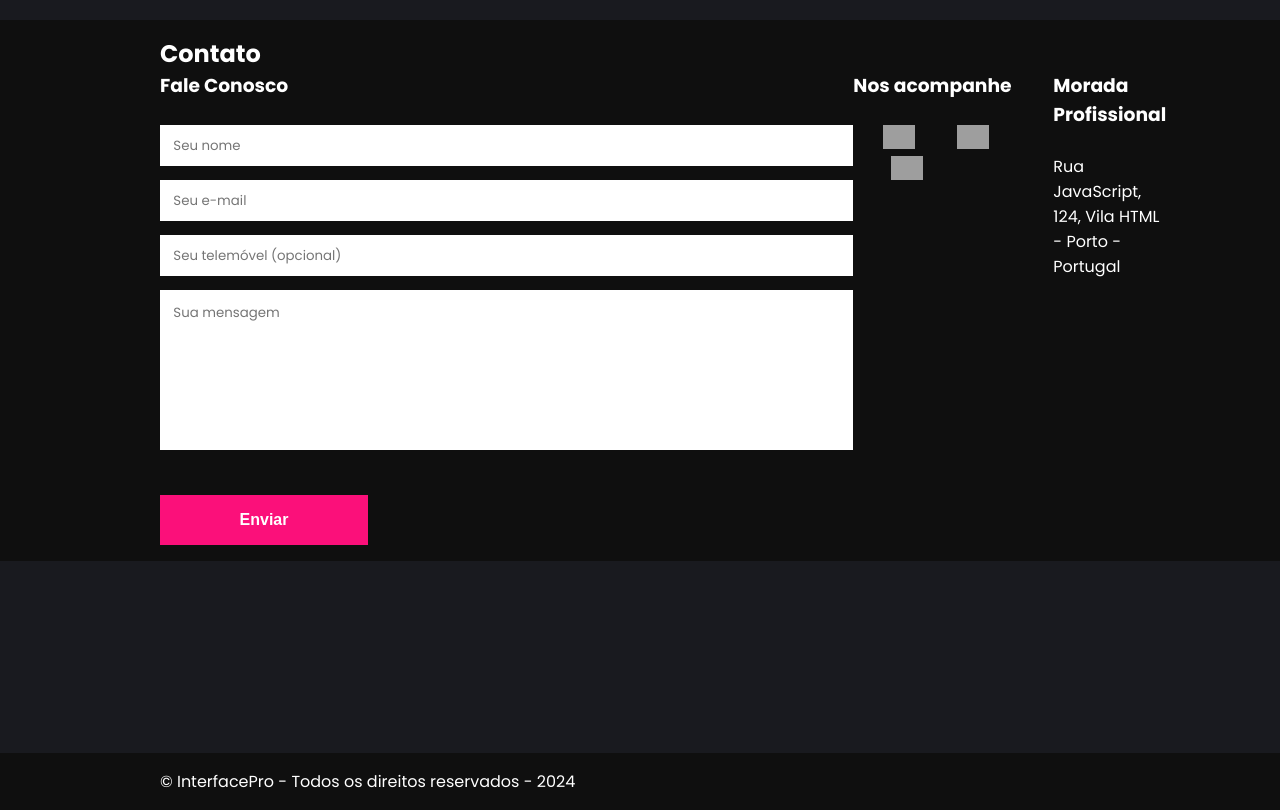
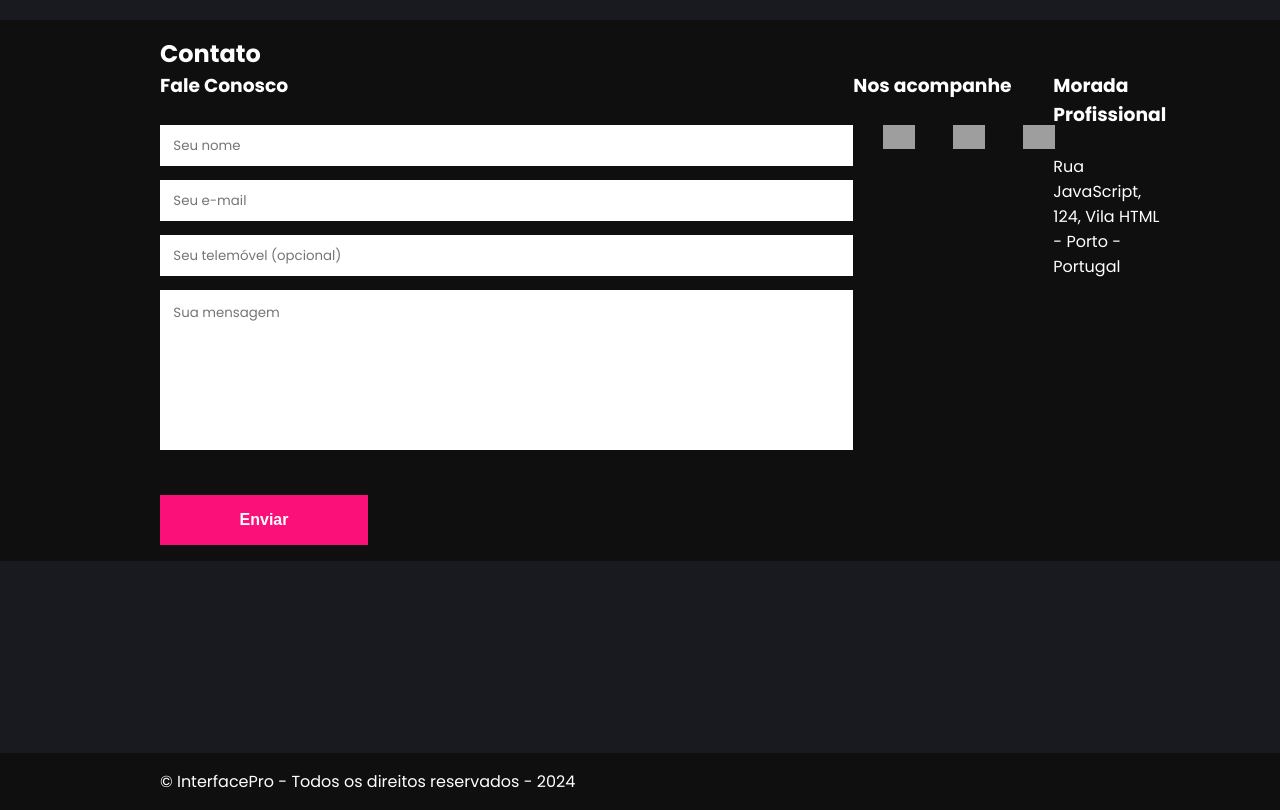
Before and after one commit to crislarisa1/SiteInterface, a plain HTML site: page index.html in a window 1280 px wide. Shown: the part 2560-3370 px from the top of the page. Drawn offline with Linux system fonts and the light colour scheme; grey boxes are pictures that could not be loaded.

Commit message:
Update 4 stylesite.css

```diff
--- a/stylesite.css
+++ b/stylesite.css
@@ -301,7 +301,8 @@ form :focus, textarea:focus{
     display: block;
 }
 
-.contact-methods {
+.contact-methods,
+.social-links {
     display: flex;
     justify-content: space-between;
 }
```
